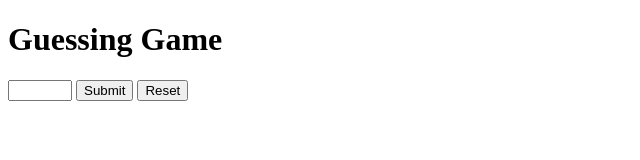
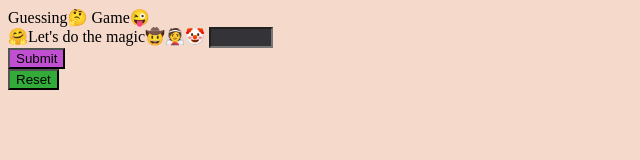
Before and after one commit to Abinaya2003/guessing-game, a plain HTML site: page index.html in a window 1280 px wide. Shown: the whole page, without its empty margins (0-640 px from the left). Drawn offline with Linux system fonts and the light colour scheme.

Commit message:
Update index.html

```diff
--- a/index.html
+++ b/index.html
@@ -7,15 +7,16 @@
     <meta name="viewport" content="width=device-width, initial-scale=1.0">
     <title>Guessing Game</title>
 </head>
-<body>
+<body style="background-color:#f5dacb;>
 
-    <h1>Guessing Game</h1>
+    <h1>Guessing🤔 Game😜<br>
+     🤗Let's do the magic🤠👰🤡</h1>
 
-    <input type="number" name="number" id="number-input" min="1" max="100">
+    <input style="background-color:#343438" type="number" name="number" id="number-input" min="1" max="100"><br/>
 
-    <button id="guess">Submit</button>
+    <button style="background-color:#c04fd1" id="guess">Submit</button><br/>
 
-    <button onclick=location.reload()>Reset</button>
+    <button style="background-color:#33ab39" onclick=location.reload()>Reset</button>
 
     <div id="result"></div>
 
```
